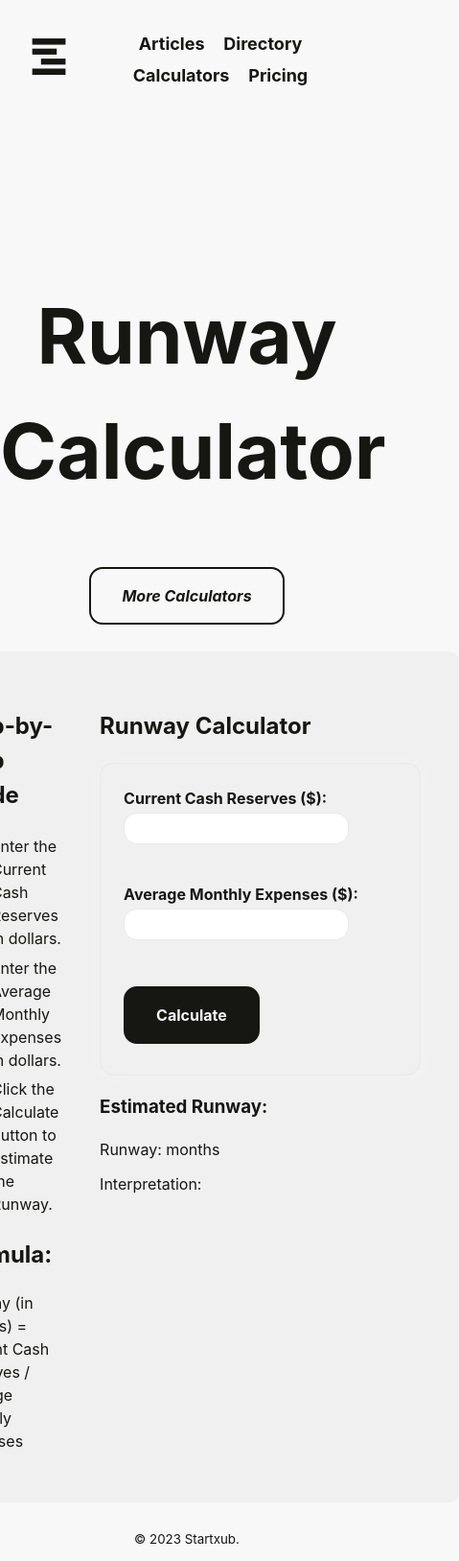
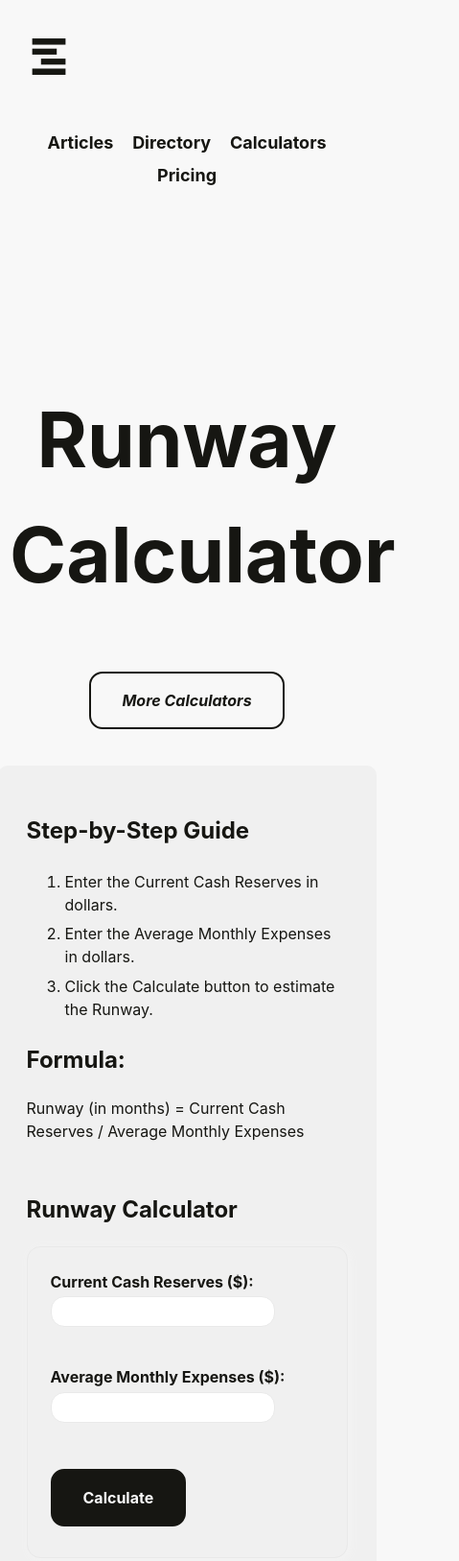
Before and after one commit to startxub/my_project, a plain HTML site: page calculators/calculator-runway.html in a window 390 px wide. Shown: the top 1627 px of the page at 96% size, 479 px wide, since content can reach past the window. Drawn offline with Linux system fonts and the light colour scheme.

Commit message:
landing page update

```diff
--- a/assets/asset-css/main.css
+++ b/assets/asset-css/main.css
@@ -726,3 +726,43 @@ video {
 article {
     margin-bottom: 20px;
 }
+
+
+
+/*Responsive Start*/
+@media only screen and (max-width: 768px) {
+
+    nav {
+        flex-direction: column;
+        align-items: flex-start;
+    }
+
+    ul {
+        flex-direction: column;
+    }
+
+    .main_msg {
+        padding: 10px; /* Adjust padding for smaller screens */
+    }
+
+
+    /* Adjust styles for screens with a maximum width of 768px */
+    #container {
+        margin: 0 5px; /* Adjust the margin for smaller screens */
+        display: flex;
+        flex-direction: column;
+    }
+
+    #guide,
+    #calculatori {
+        width: 100%;
+        box-sizing: border-box; /* Include padding and border in the element's total width and height */
+        padding: 10px; /* Add padding for better spacing inside the guide and calculatori sections */
+    }
+
+    .footeri {
+        display: none; /* Hide the footer on small screens */
+    }
+}
+
+/*Responsive End*/
```
Also changed, not shown: index.html (+15 -6 lines).
